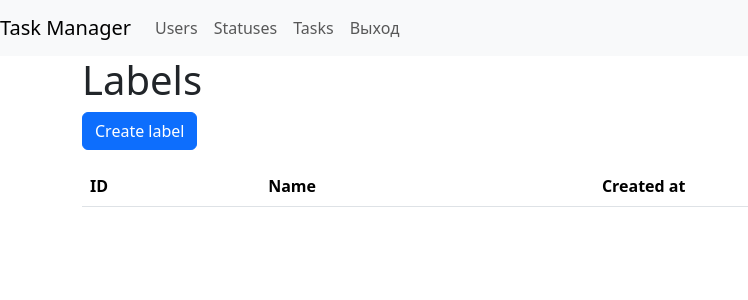
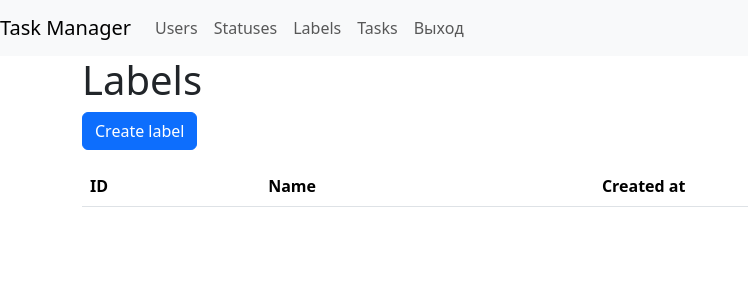
Before and after one commit to EzerTigger/python-project-52, a Django app: page /labels/ in a window 1280 px wide. Shown: the top 300 px of the page, without its empty margins (0-748 px from the left). Run offline with Django 5.2, Linux system fonts and the light colour scheme; a user stored in the database is signed in; data that the repository does not hold is empty; some libraries are stand-ins or nearby versions.

Commit message:
Add link to label list in header

```diff
--- a/task_manager/tasks/templates/tasks/task_detail.html
+++ b/task_manager/tasks/templates/tasks/task_detail.html
@@ -50,6 +50,4 @@
     </div>
   </div>
 </div>
-
-    </div>
 {% endblock %}
--- a/task_manager/templates/base.html
+++ b/task_manager/templates/base.html
@@ -26,6 +26,9 @@
             {% if request.user.is_authenticated %}
               <li class="nav-item">
                 <a class="nav-link" href="{% url 'status_list' %}">{% translate 'Statuses' %}</a>
+              </li>
+              <li class="nav-item">
+                <a class="nav-link" href="{% url 'label_list' %}">{% translate 'Labels' %}</a>
               </li>
               <li class="nav-item">
                 <a class="nav-link" href="{% url 'task_list' %}">{% translate 'Tasks' %}</a>
```
